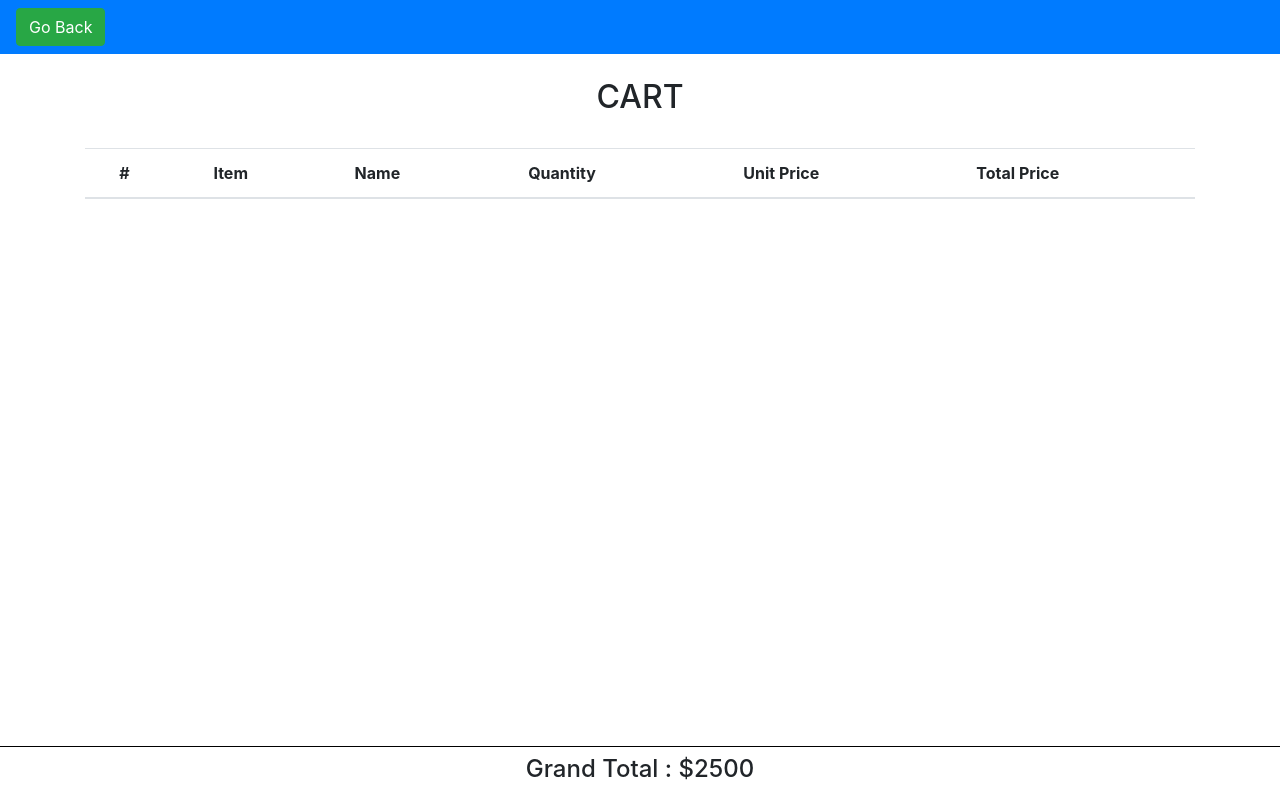
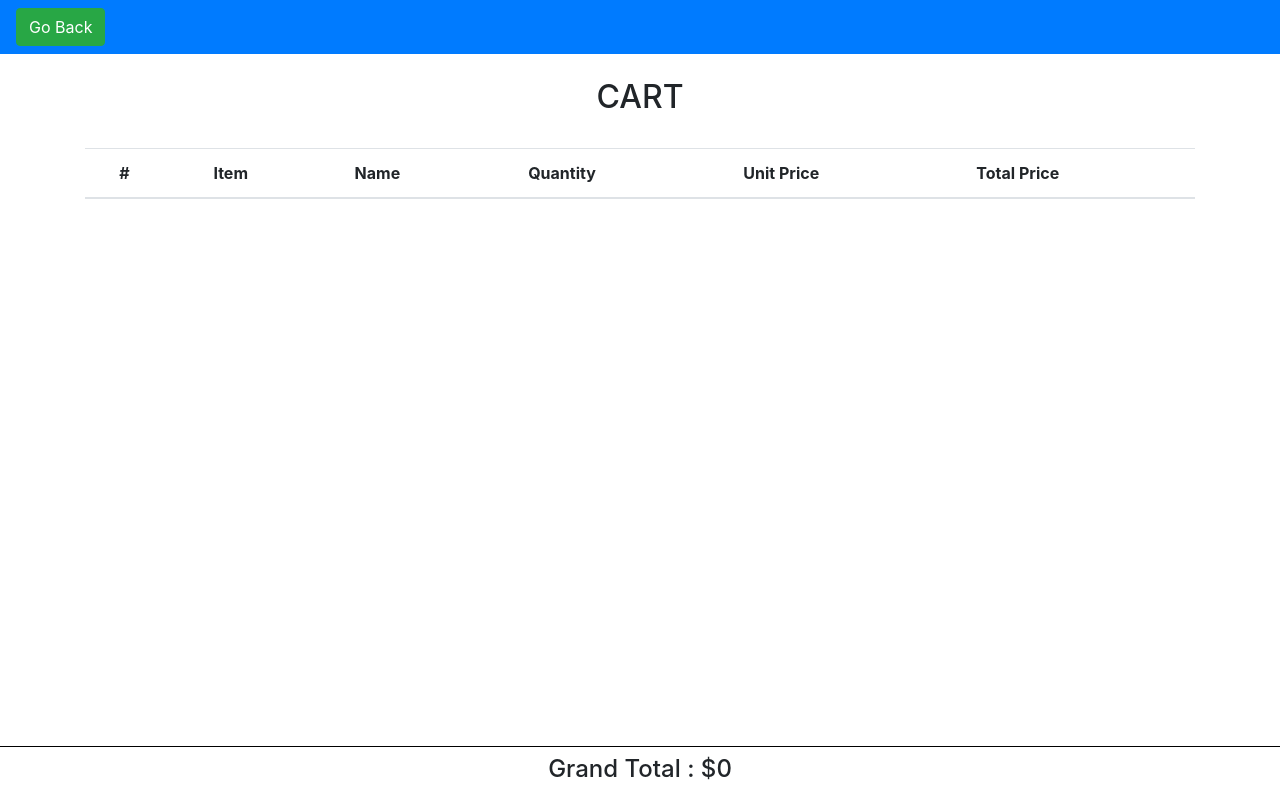
Before and after one commit to Saud199/ReactJS-Shopping-Cart, a React (Create React App) app: page /cart in a window 1280 px wide. Built offline with nearby package versions, Linux system fonts and the light colour scheme.

Commit message:
seventh commit

```diff
--- a/src/components/shoppingCart.js
+++ b/src/components/shoppingCart.js
@@ -5,8 +5,16 @@ import { AddToReduxCart, IncrementCounter } from '../store/action/action.js';
 
 class ShoppingCart extends Component {
 
+    constructor() {
+        super();
+        this.state = {
+            grandTotal: 0
+        }
+    }
+
     componentDidMount() {
         console.log(this.props.cartItems);
+        this.calculateGrandTotal();
     }
 
 
@@ -15,10 +23,32 @@ class ShoppingCart extends Component {
         this.props.cartItems.splice(i, 1);
         var value = this.props.counterValue - 1;
         this.props.IncCounter(value);
+        this.calculateGrandTotal();
         console.log(this.props.cartItems);
     }
 
+    plusItem(i) {
+
+    }
+
+
+    minusItem(i)  {
+
+    }
+
+    calculateGrandTotal() {
+        const { grandTotal } = this.state;
+
+        var gt = 0;
+        for (var i = 0 ; i < this.props.cartItems.length ; i++) {
+            //console.log('Hi')
+            gt = gt + parseInt(this.props.cartItems[i].total_price);
+        }
+        this.setState({grandTotal : gt});
+    }
+
     render() {
+        const { grandTotal } = this.state;
         return (
             <div style={{ textAlign: "center" }}>
                 <nav className="navbar navbar-expand-lg d-flex justify-content-start" style={{ textAlign: 'center', float: 'none', display: 'inline-block', backgroundColor: '#007BFF' }}>
@@ -74,9 +104,9 @@ class ShoppingCart extends Component {
                 </div>
 
                 <br /><br /><br />
-                    <nav className="navbar navbar-expand-lg fixed-bottom" style={{ textAlign: 'center', float: 'none', display: 'inline-block', backgroundColor: '#FFFFFF', borderTop: 'solid 1px black' }}>
-                        <h4>Grand Total : $2500</h4>
-                    </nav>
+                <nav className="navbar navbar-expand-lg fixed-bottom" style={{ textAlign: 'center', float: 'none', display: 'inline-block', backgroundColor: '#FFFFFF', borderTop: 'solid 1px black' }}>
+                    <h4>Grand Total : ${grandTotal}</h4>
+                </nav>
 
             </div>
         );
```
Also changed, not shown: 1 other file (tests, documents, lock files or other folders).
